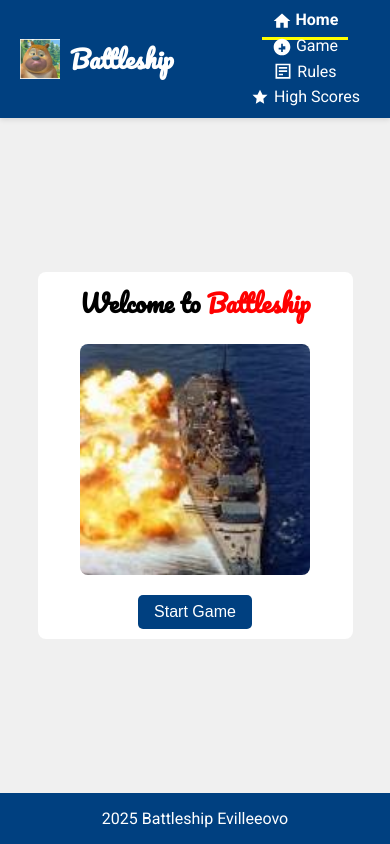
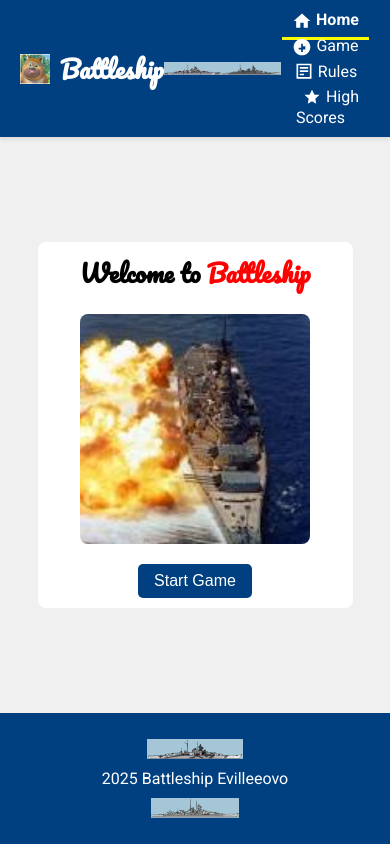
Before and after one commit to EvilLeeovo/Web-Development, a plain HTML site: page Project1/index.html in a window 390 px wide. Drawn offline with Linux system fonts and the light colour scheme.

Commit message:
Design update on header and footer

```diff
--- a/Project1/css/style.css
+++ b/Project1/css/style.css
@@ -201,6 +201,40 @@ nav ul li a:hover {
     font-weight: bold;
 }
 
+/* Header image */
+.header-image {
+    display: flex;
+    justify-content: center;
+    align-items: center;
+    margin: 10px 0;
+    height: 30px;
+    max-width: 100%;
+    overflow: hidden;
+}
+
+.header-image img {
+    height: 100%;
+    max-width: 100%;
+    object-fit: contain;
+}
+
+/* Footer images */
+.footer-images {
+    display: flex;
+    align-items: center;
+    justify-content: space-between;
+    padding: 10px 20px;
+    background-color: #004080;
+    color: white;
+    text-align: center;
+}
+
+.footer-images img {
+    height: 25px;
+    max-width: calc(33.33% - 20px);
+    object-fit: contain;
+}
+
 /* Responsive Design */
 @media (max-width: 768px) {
     nav ul {
@@ -214,8 +248,31 @@ nav ul li a:hover {
     }
 
     .logo {
-        height: 40px;
-        width: 40px;
+        height: 30px;
+        width: 30px;
+    }
+
+    .header-image {
+        height: 20px;
+        margin: 5px 0;
+    }
+
+    .header-image img {
+        height: 100%;
+        max-width: 100%;
+        object-fit: contain;
+    }
+
+    .footer-images {
+        flex-direction: column;
+        gap: 10px;
+        padding: 10px 10px;
+        text-align: center;
+    }
+
+    .footer-images img {
+        height: 20px;
+        max-width: 80%;
     }
 
     .main-content {
@@ -226,7 +283,7 @@ nav ul li a:hover {
 
     .main-image {
         width: 100%;
-        max-height: 70%;
+        max-height: 60%;
         height: auto;
     }
 
--- a/Project1/index.html
+++ b/Project1/index.html
@@ -15,6 +15,12 @@
                     <img src="images/bear.png" alt="Battleship Logo" class="logo">
                     <h1>Battleship</h1>
                 </a>
+            </div>
+            <div class="header-image">
+                <img src="images/1.png" alt="Header Image">
+            </div>
+            <div class="header-image">
+                <img src="images/4.png" alt="Header Image">
             </div>
             <ul>
                 <li><a href="index.html" class="active">
@@ -44,7 +50,11 @@
         </section>
     </main>
     <footer>
-        <p>2025 Battleship Evilleeovo</p>
+        <div class="footer-images">
+            <img src="images/2.png" alt="Footer Left Image">
+            <p>2025 Battleship Evilleeovo</p>
+            <img src="images/3.png" alt="Footer Right Image">
+        </div>
     </footer>
 </body>
 </html>
```
Also changed, not shown: Project1/game.html (+11 -1 lines), Project1/highscores.html (+11 -1 lines), Project1/rules.html (+11 -1 lines), Project1/images/1.png (added), Project1/images/2.png (added), Project1/images/3.png (added), Project1/images/4.png (added).
